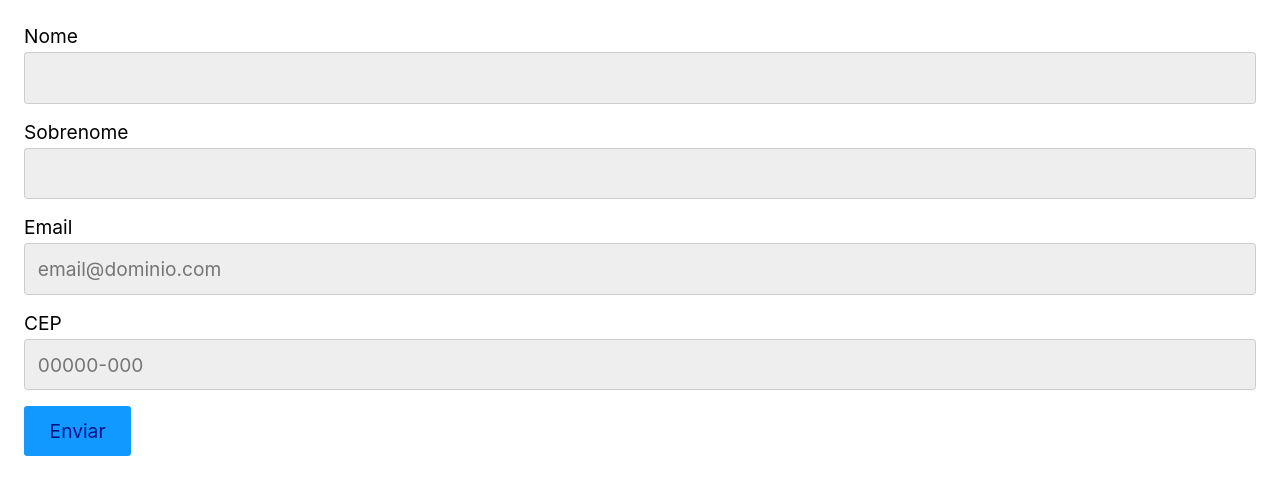
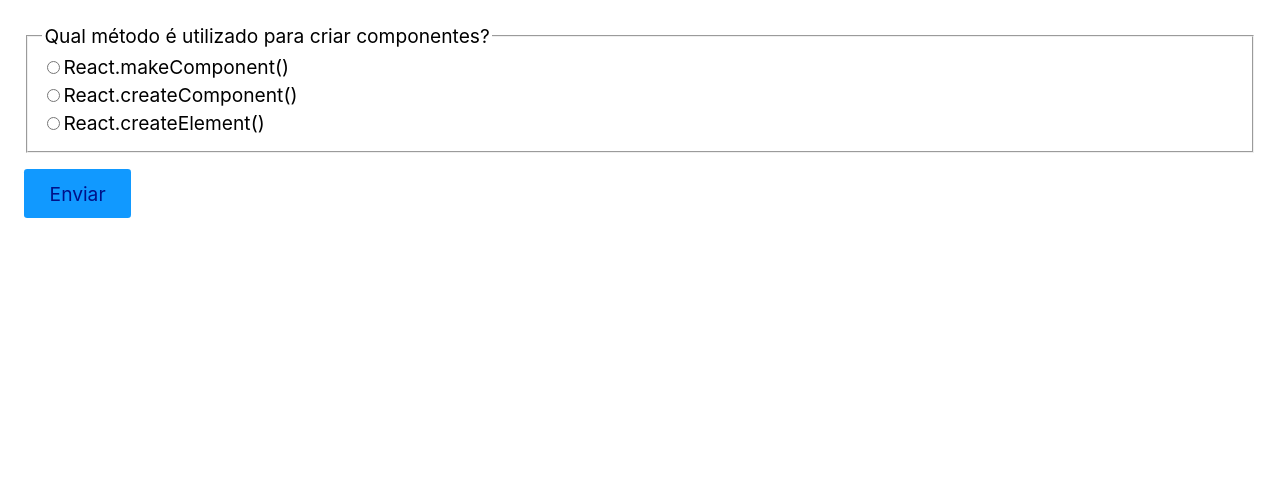
Before and after one commit to jeanfwl/react-origamid, a React (Create React App) app in the folder react-curso/appreact/: page / in a window 1280 px wide. Shown: the top 494 px of the page. Built offline with nearby package versions, Linux system fonts and the light colour scheme.

Commit message:
Finalizado desafio formulário, mais maneira alternativa usando como base versão do professor

```diff
--- /dev/null
+++ b/react-curso/appreact/src/formulario/desafio/Pergunta.js
@@ -0,0 +1,13 @@
+import React from 'react';
+import Radio from '../Form/Radio';
+
+const Pergunta = ({ dados, resposta, setResposta }) => {
+  return (
+    <fieldset>
+      <legend>{dados.pergunta}</legend>
+      <Radio options={dados.options} value={resposta} setValue={setResposta} />
+    </fieldset>
+  );
+};
+
+export default Pergunta;
--- /dev/null
+++ b/react-curso/appreact/src/formulario/desafio/solucao-professor/App.js
@@ -0,0 +1,87 @@
+import React from 'react';
+import Pergunta from './Pergunta';
+
+const perguntas = [
+  {
+    pergunta: 'Qual método é utilizado para criar componentes?',
+    options: [
+      'React.makeComponent()',
+      'React.createComponent()',
+      'React.createElement()',
+    ],
+    resposta: 'React.createElement()',
+    id: 'p1',
+  },
+  {
+    pergunta: 'Como importamos um componente externo?',
+    options: [
+      'import Component from "./Component"',
+      'require("./Component")',
+      'import "./Component"',
+    ],
+    resposta: 'import Component from "./Component"',
+    id: 'p2',
+  },
+  {
+    pergunta: 'Qual hook não é nativo?',
+    options: ['useEffect()', 'useFetch()', 'useCallback()'],
+    resposta: 'useFetch()',
+    id: 'p3',
+  },
+  {
+    pergunta: 'Qual palavra deve ser utilizada para criarmos um hook?',
+    options: ['set', 'get', 'use'],
+    resposta: 'use',
+    id: 'p4',
+  },
+];
+
+const App = () => {
+  const [respostas, setRespostas] = React.useState(
+    perguntas.reduce((acc, pergunta) => {
+      return { ...acc, [pergunta.id]: '' };
+    }, {}),
+  );
+  const [slide, setSlide] = React.useState(0);
+  const [resultado, setResultado] = React.useState(null);
+
+  function handleChange({ target }) {
+    setRespostas({ ...respostas, [target.id]: target.value });
+  }
+
+  function resultadoFinal() {
+    const acertos = perguntas.filter(({ resposta, id }) => {
+      return respostas[id] === resposta;
+    }).length;
+
+    setResultado(`Você acertou ${acertos} de ${perguntas.length}`);
+  }
+
+  function handleClick() {
+    setSlide(slide + 1);
+    if (slide + 1 >= perguntas.length) resultadoFinal();
+  }
+
+  return (
+    <div>
+      {perguntas.map((pergunta, index) => (
+        <Pergunta
+          key={pergunta.id}
+          hasToShow={slide === index}
+          value={respostas[pergunta.id]}
+          onChange={handleChange}
+          {...pergunta}
+        />
+      ))}
+      {resultado ? (
+        <p>{resultado}</p>
+      ) : (
+        <p>
+          <button onClick={handleClick}>Enviar</button>
+        </p>
+      )}
+    </div>
+  );
+};
+
+export default App;
--- /dev/null
+++ b/react-curso/appreact/src/formulario/desafio/solucao-professor/Form/Radio.js
@@ -0,0 +1,22 @@
+import React from 'react';
+
+const Radio = ({ options, id, value, onChange }) => {
+  return (
+    <>
+      {options.map((option) => (
+        <label key={option}>
+          <input
+            id={id}
+            type="radio"
+            value={option}
+            checked={value === option}
+            onChange={onChange}
+          />
+          {option}
+        </label>
+      ))}
+    </>
+  );
+};
+
+export default Radio;
--- /dev/null
+++ b/react-curso/appreact/src/formulario/desafio/solucao-professor/Pergunta.js
@@ -0,0 +1,14 @@
+import React from 'react';
+import Radio from './Form/Radio';
+
+const Pergunta = ({ pergunta, options, hasToShow, id, value, onChange }) => {
+  if (hasToShow === false) return null;
+  return (
+    <fieldset>
+      <legend>{pergunta}</legend>
+      <Radio options={options} value={value} onChange={onChange} id={id} />
+    </fieldset>
+  );
+};
+
+export default Pergunta;
--- a/react-curso/appreact/src/index.js
+++ b/react-curso/appreact/src/index.js
@@ -1,6 +1,6 @@
 import React from 'react';
 import ReactDOM from 'react-dom/client';
-import App from './formulario/validation';
+import App from './formulario/desafio/solucao-professor/App';
 
 const root = ReactDOM.createRoot(document.getElementById('root'));
 
```
Also changed, not shown: react-curso/appreact/src/formulario/desafio/App.js (added, +83 -0 lines).
